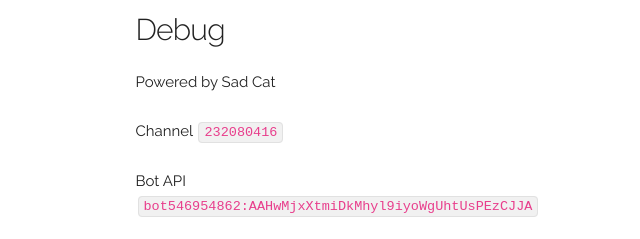
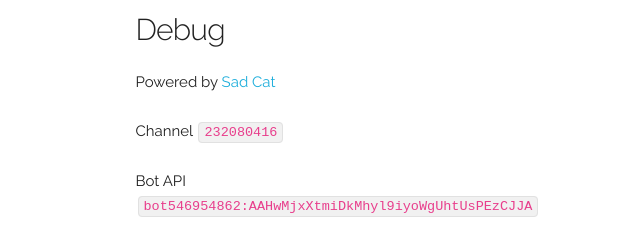
Before and after one commit to bwalsh0/attentionometer, a website: page index.html in a window 1280 px wide. Shown: the part 294-533 px from the top of the page, 42-682 px from the left. Drawn offline with Linux system fonts and the light colour scheme.

Commit message:
Sad Cat Hyperlink

```diff
--- a/index.html
+++ b/index.html
@@ -33,7 +33,7 @@
       <h4>Debug</h4>
 
       <p>
-      	Powered by Sad Cat
+      	Powered by <a href="https://i.imgur.com/tReM1bM.jpg">Sad Cat</a>
       </p>
         <p>
           Channel <code>232080416</code>
```
